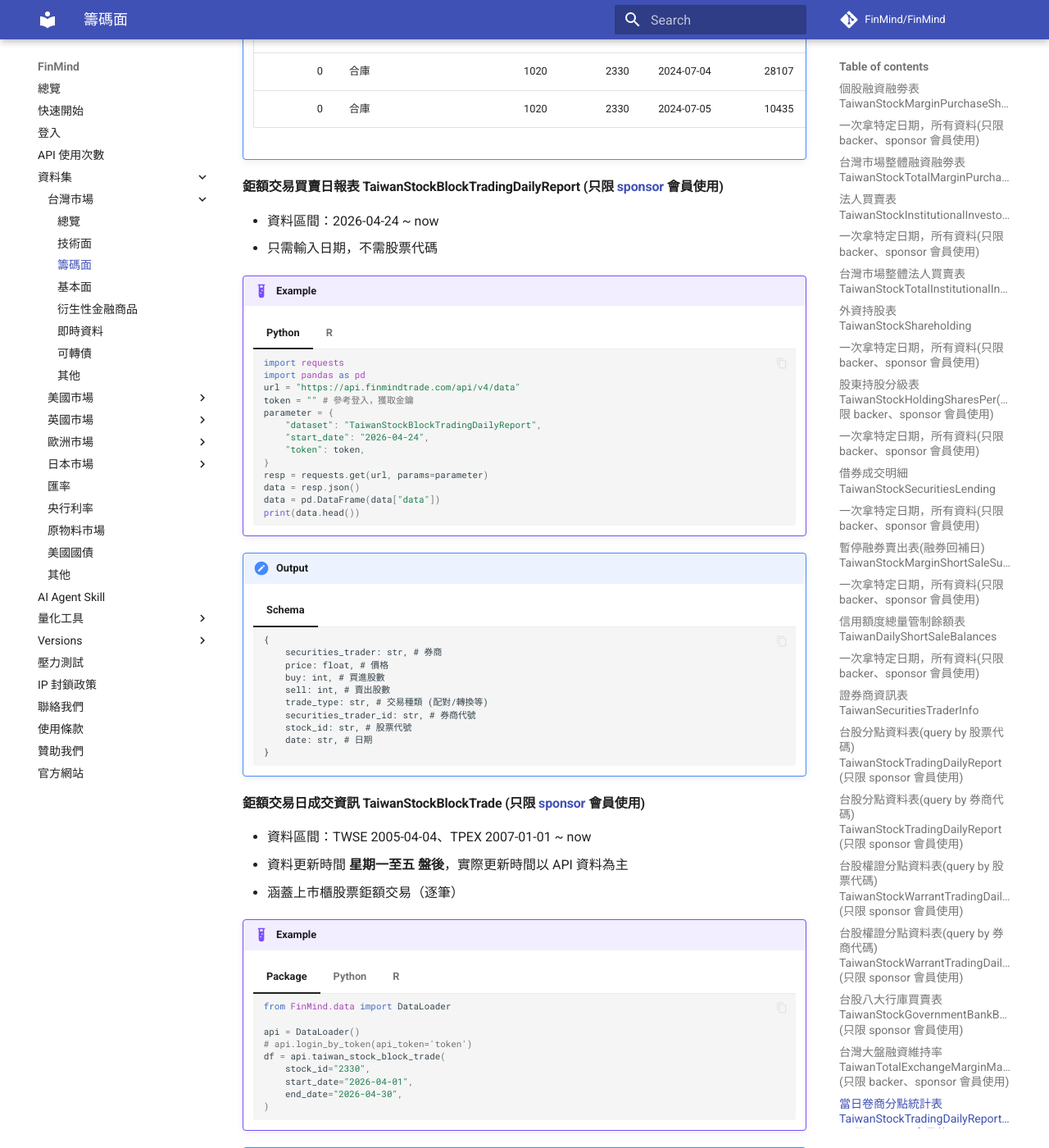
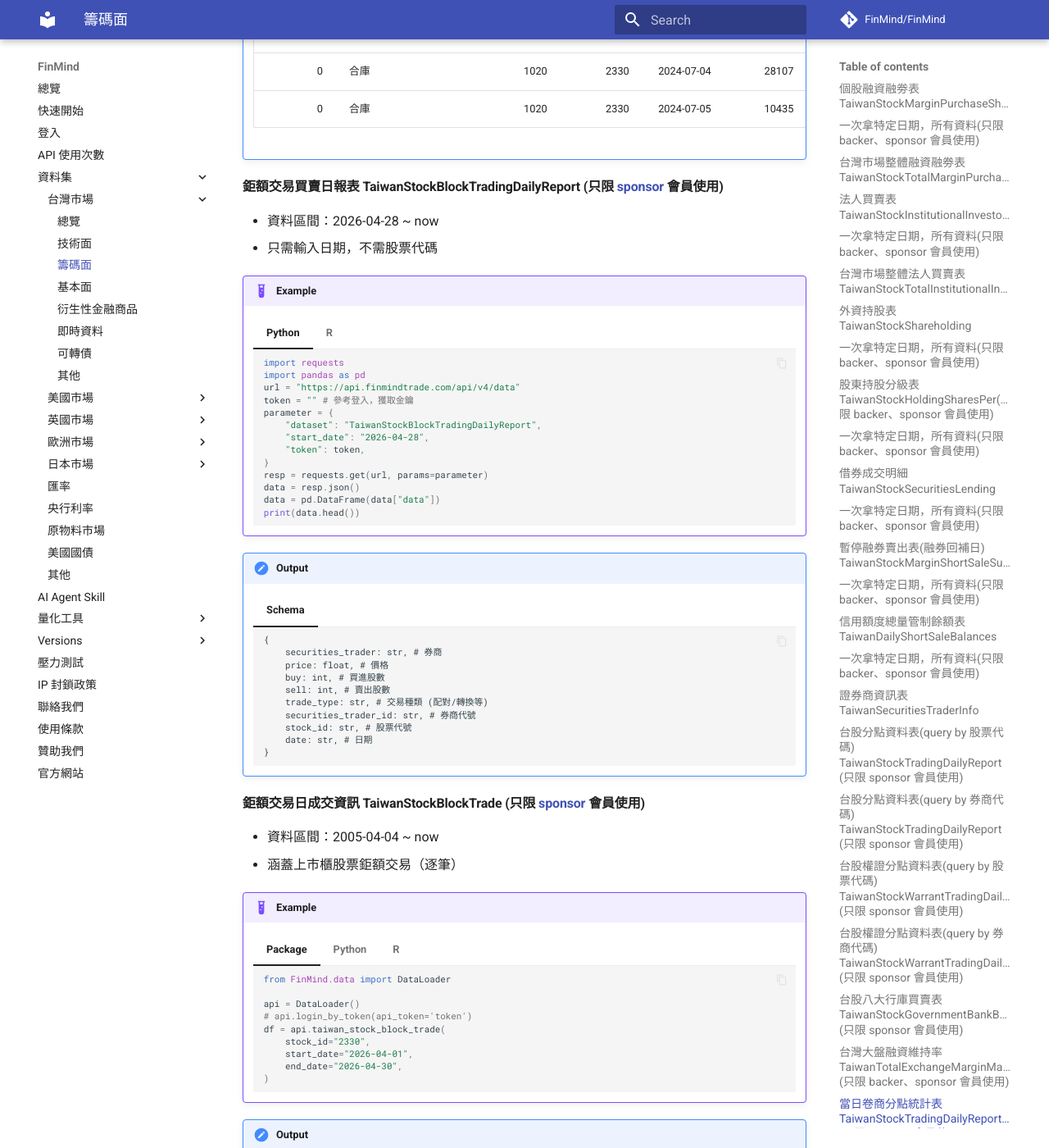
Before and after one commit to FinMind/FinMind-Doc, an MkDocs documentation site: the page built from docs/tutor/TaiwanMarket/Chip.md, in a window 1280 px wide and 1400 px high, scrolled down 21306 px. Shown: the whole window at 82% size. Built offline with MkDocs 1.6.1 and Material for MkDocs 9.7.7, drawn with Linux system fonts in a browser that asks for light colours; comment, search, counter and statistics services are not loaded.

Commit message:
docs: 鉅額交易系列文案精簡（同步 vueweb MR !110）
對應 vueweb MR !110 的 document.vue 修改，FinMind-Doc 同步更新：

- 鉅額交易日成交資訊 TaiwanStockBlockTrade（Chip.md）
  - 資料區間「TWSE 2005-04-04、TPEX 2007-01-01 ~ now」改為「2005-04-04 ~ now」
  - 移除「資料更新時間 **星期一至五 盤後**，實際更新時間以 API 資料為主」
- 鉅額交易買賣日報表 TaiwanStockBlockTradingDailyReport（Chip.md + llms-full.txt）
  - 資料區間 / 範例 start_date 全面從 2026-04-24 改為 2026-04-28

Co-Authored-By: Claude Opus 4.7 (1M context) <noreply@anthropic.com>

```diff
--- a/docs/llms-full.txt
+++ b/docs/llms-full.txt
@@ -371,9 +371,9 @@ Async batch query is supported by datasets that require `data_id` parameter. Not
 
 ### TaiwanStockBlockTradingDailyReport (鉅額交易買賣日報表)
 - Tier: Sponsor
-- Data range: 2026-04-24 ~ now
+- Data range: 2026-04-28 ~ now
 - Update: Mon-Fri 21:00
-- Params: dataset=TaiwanStockBlockTradingDailyReport, start_date=2026-04-24
+- Params: dataset=TaiwanStockBlockTradingDailyReport, start_date=2026-04-28
 - Columns: securities_trader, price, buy, sell, trade_type, securities_trader_id, stock_id, date
 
 ### TaiwanStockDispositionSecuritiesPeriod (公布處置有價證券表)
--- a/docs/tutor/TaiwanMarket/Chip.md
+++ b/docs/tutor/TaiwanMarket/Chip.md
@@ -2140,7 +2140,7 @@
 
 #### 鉅額交易買賣日報表 TaiwanStockBlockTradingDailyReport (只限 [sponsor](https://finmindtrade.com/analysis/#/Sponsor/sponsor) 會員使用)
 
-- 資料區間：2026-04-24 ~ now
+- 資料區間：2026-04-28 ~ now
 - 只需輸入日期，不需股票代碼
 
 !!! example
@@ -2152,7 +2152,7 @@
         token = "" # 參考登入，獲取金鑰
         parameter = {
             "dataset": "TaiwanStockBlockTradingDailyReport",
-            "start_date": "2026-04-24",
+            "start_date": "2026-04-28",
             "token": token,
         }
         resp = requests.get(url, params=parameter)
@@ -2169,7 +2169,7 @@
             url = url,
             query = list(
                 dataset="TaiwanStockBlockTradingDailyReport",
-                start_date="2026-04-24",
+                start_date="2026-04-28",
                 token=""
             )
         )
@@ -2195,8 +2195,7 @@
 
 #### 鉅額交易日成交資訊 TaiwanStockBlockTrade (只限 [sponsor](https://finmindtrade.com/analysis/#/Sponsor/sponsor) 會員使用)
 
-- 資料區間：TWSE 2005-04-04、TPEX 2007-01-01 ~ now
-- 資料更新時間 **星期一至五 盤後**，實際更新時間以 API 資料為主
+- 資料區間：2005-04-04 ~ now
 - 涵蓋上市櫃股票鉅額交易（逐筆）
 
 !!! example
```
